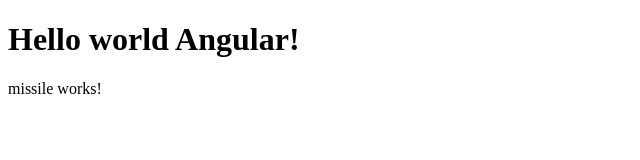
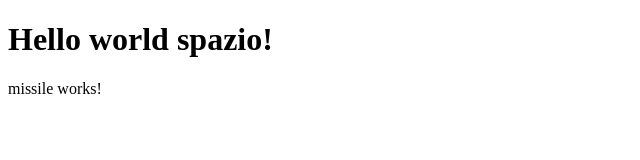
Before and after one commit to lucatardi/spazio, an Angular app: page / in a window 1280 px wide. Shown: the top 160 px of the page, without its empty margins (0-640 px from the left). Built offline with nearby package versions, Linux system fonts and the light colour scheme.

Commit message:
data binding

```diff
--- a/src/app/app.component.html
+++ b/src/app/app.component.html
@@ -1,3 +1,3 @@
-<h1>Hello world Angular!</h1>
+<h1>Hello world {{titolo}}!</h1>
 <missile></missile>
 <router-outlet></router-outlet>
--- a/src/app/app.component.ts
+++ b/src/app/app.component.ts
@@ -6,5 +6,5 @@
   styleUrls: ['./app.component.css']
 })
 export class AppComponent {
-  title = 'spazio';
+  titolo = 'spazio';
 }
```
